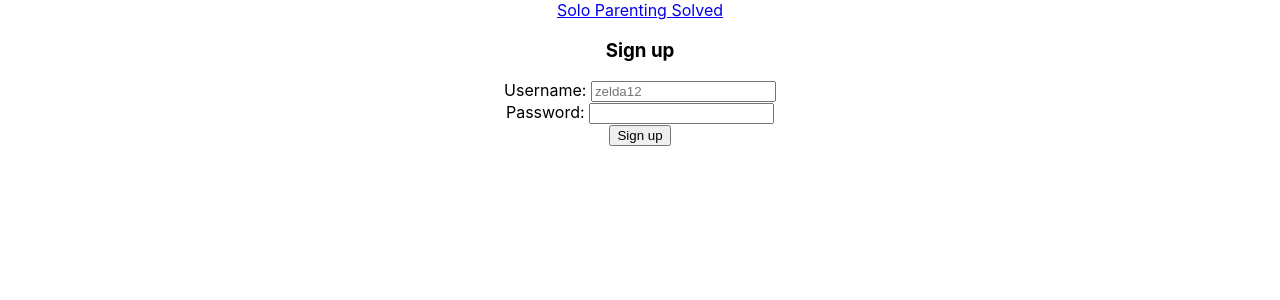
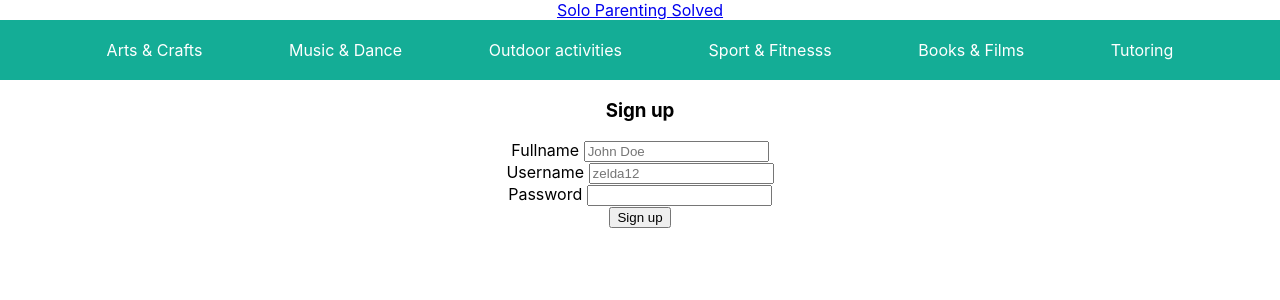
Before and after one commit to mhyder1/gig24-client, a React (Create React App) app: page /signup in a window 1280 px wide. Shown: the top 300 px of the page. Built offline with nearby package versions, Linux system fonts and the light colour scheme.

Commit message:
added new  routes and  buttons

```diff
--- /dev/null
+++ b/config.js
@@ -0,0 +1,3 @@
+export default {
+    API_ENDPOINT: 'https://localhost:8000'
+}
--- a/src/App.js
+++ b/src/App.js
@@ -17,6 +17,15 @@ class App extends Component {
 
   state = {
     events: [
+      {
+        pname: "Marie",
+        title: " Online Yoga with Marie",
+        time_of_event: new Date(),
+        description:
+          "Cras semper sed sem ac consectetur. Ut lobortis lacus non dui accumsan viverra. Quisque eleifend libero vitae nunc venenatis malesuada",
+        location: "zoom",
+      },
+
       {
         pname: "Angela",
         title: "Paint with Angela",
@@ -75,9 +84,12 @@ class App extends Component {
                 <Route path="/" component={Header} />
               </Switch>
             </header>
+            <Route exact path="/" component={NavMenu} />
             <Route exact path="/" component={Intro} />
-            <Route exact path="/signup" component={Signup} />
-
+            <section>
+              <Route path="/signup" component={NavMenu} />
+              <Route path="/signup" component={Signup} />
+            </section>
             <section className="home-page">
               <Route path="/home" component={GuestView} />
               <Route path="/home" component={NavMenu} />
@@ -85,7 +97,6 @@ class App extends Component {
             <section className="userview">
               <Route path="/userview" component={NavMenu} />
               <Route path="/userview" component={UserView} />
-
             </section>
             <section className="add-events">
               <Route path="/add-events" component={NavMenu} />
@@ -114,7 +125,6 @@ class App extends Component {
 
               <Route path="/tutoring" component={NavMenu} />
               <Route path="/tutoring" component={EventList} />
-
             </section>
           </div>
         </>
--- a/src/Component/EventList/EventList.js
+++ b/src/Component/EventList/EventList.js
@@ -1,5 +1,6 @@
 import React, { Component } from "react";
 import AppContext from "../Context/AppContext";
+import {Link} from 'react-router-dom'
 import "./eventList.css";
 
 export default class EventList extends Component {
@@ -10,7 +11,8 @@ export default class EventList extends Component {
     console.log(events);
     return (
       <>
-        <h2>Current events</h2>
+        <button style={{backgroundColor:'green', color:'white'}}><Link style={{textDecoration:'none', color:'white'}} to='/add-events'>Create your event</Link></button>
+        <h3>Current events</h3>
         <ul>
           {events.map((event, id) => (
             <li key={event.id}>
@@ -20,8 +22,8 @@ export default class EventList extends Component {
               <p>{event.description}</p>
               <p className="bold">Location</p>
               <p>{event.location}</p>
-              <button>Join Event</button>{' '}
-              <button>Update Event</button>
+              <button>Join</button>{' '}
+              <button><Link style={{textDecoration:'none', color:'black'}} to='/add-events'>Update</Link></button>
               <hr />
               <br/>
             </li>
--- a/src/Component/Intro/Intro.js
+++ b/src/Component/Intro/Intro.js
@@ -1,11 +1,9 @@
 import React, { Component } from "react";
+import {Link} from 'react-router-dom';
+
 
 export default class Intro extends Component {
-
-  state ={
-
-  }
-
+  state = {};
 
   render() {
     return (
@@ -18,6 +16,7 @@ export default class Intro extends Component {
           support such as babysitting, transporting, and dogwalking and plenty
           more. Sign up and join a virtual village like no other!
         </p>
+
         <h3>Log in</h3>
         <form onSubmit>
           <label>Username: </label>
@@ -33,7 +32,8 @@ export default class Intro extends Component {
           <label>Password: </label>
           <input onChange type="text" name="password" value="" required />
           <br />
-          <input type="submit" value="Log in" />
+          <input type="submit" value="login" /> {' '}
+          <button><Link style={{textDecoration:'none', color:'black'}} to='/signup'>create account</Link></button>
         </form>
       </>
     );
--- a/src/Component/NavMenu/nav.css
+++ b/src/Component/NavMenu/nav.css
@@ -1,13 +1,13 @@
 .navbar {
     padding: 20px;
-    background-color: rgb(4, 46, 40);
+    background-color: rgb(20, 173, 150);
     display: flex;
     justify-content: space-evenly;
 }
 
 .links {
 text-decoration: none;
-color: whitesmoke;
+color: white;
 }
 
 li {
--- a/src/Component/Signup/Signup.js
+++ b/src/Component/Signup/Signup.js
@@ -5,20 +5,28 @@ export default class Signup extends Component {
     return (
       <>
         <h3>Sign up</h3>
-        <form onSubmit>
-          <label>Username: </label>
+        <form>
+        <label>Fullname </label>{' '}
           <input
-            onChange
+            type="text"
+            name="fullname"
+            placeholder="John Doe"
+            value=""
+            required
+          />
+          <br/>
+          <label>Username </label>{' '}
+          <input
             type="text"
             name="username"
             placeholder="zelda12"
             value=""
             required
           />
-          <br />
-          <label>Password: </label>
-          <input onChange type="text" name="password" value="" required />
-          <br />
+          <br/>
+          <label>Password </label>{' '}
+          <input type="text" name="password" value="" required />
+          <br/>
           <input type="submit" value="Sign up" />
         </form>
       </>
```
